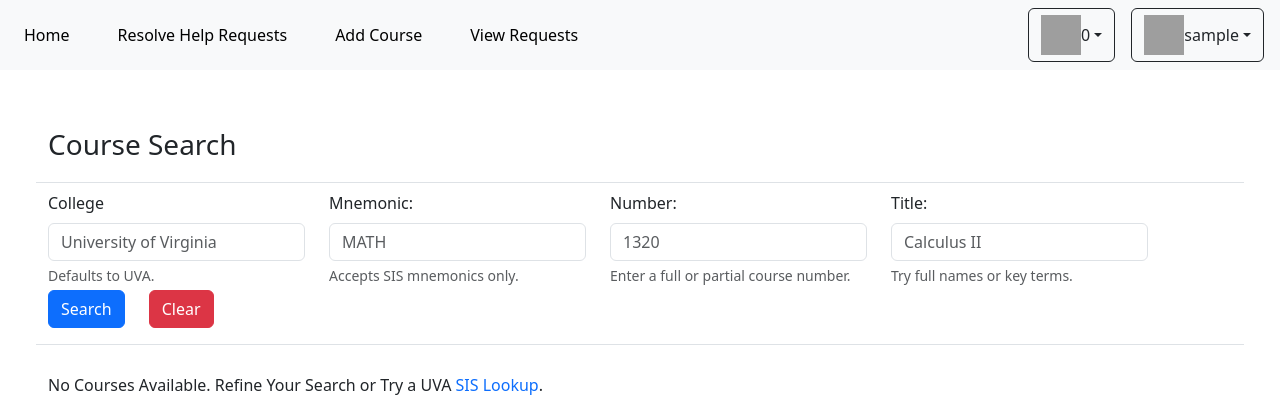
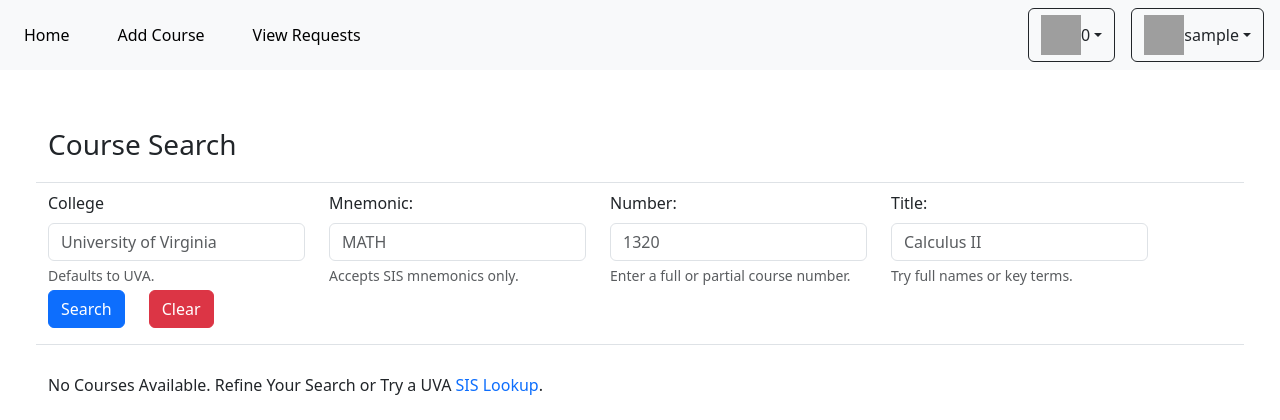
Before and after one commit to scottrmattix/transfer-guide, a Django app: page / in a window 1280 px wide. Shown: the top 420 px of the page. Run offline with Django 4.2, Linux system fonts and the light colour scheme; the visitor is signed in with stand-in values (Sample User, id 1); data that the repository does not hold is empty; some libraries are stand-ins or nearby versions; grey boxes are pictures that could not be loaded.

Commit message:
Commented out some navbar lines

```diff
--- a/templates/base.html
+++ b/templates/base.html
@@ -67,12 +67,12 @@
                 <ul class="navbar-nav">
                     {% if user.groups.all.0.name == 'users' %}
                         <a href="{% url 'submit_search' %}" class="nav-link left pt-2 mx-3"> Home </a>
-                        <a href="{% url 'request' %}" class="nav-link pt-2 mx-3"> Request Form </a>
+                        <!-- <a href="{% url 'request' %}" class="nav-link pt-2 mx-3"> Request Form </a> -->
                         <a href="{% url 'accept_request' %}" class="nav-link pt-2 mx-3"> View Requests </a>
-                        <a href="#" class="nav-link pt-2 mx-3"> Help </a>
+                        <!-- <a href="#" class="nav-link pt-2 mx-3"> Help </a> -->
                     {% else %}
                         <a href="{% url 'submit_search' %}" class="nav-link pt-2 mx-3"> Home </a>
-                        <a href="#" class="nav-link pt-2 mx-3"> Resolve Help Requests </a>
+                        <!-- <a href="#" class="nav-link pt-2 mx-3"> Resolve Help Requests </a> -->
                         <a href="{% url 'updateCourses' %}" class="nav-link pt-2 mx-3"> Add Course </a>
                         <a href="{% url 'accept_request' %}" class="nav-link pt-2 mx-3"> View Requests </a>
                     {% endif %}
```
